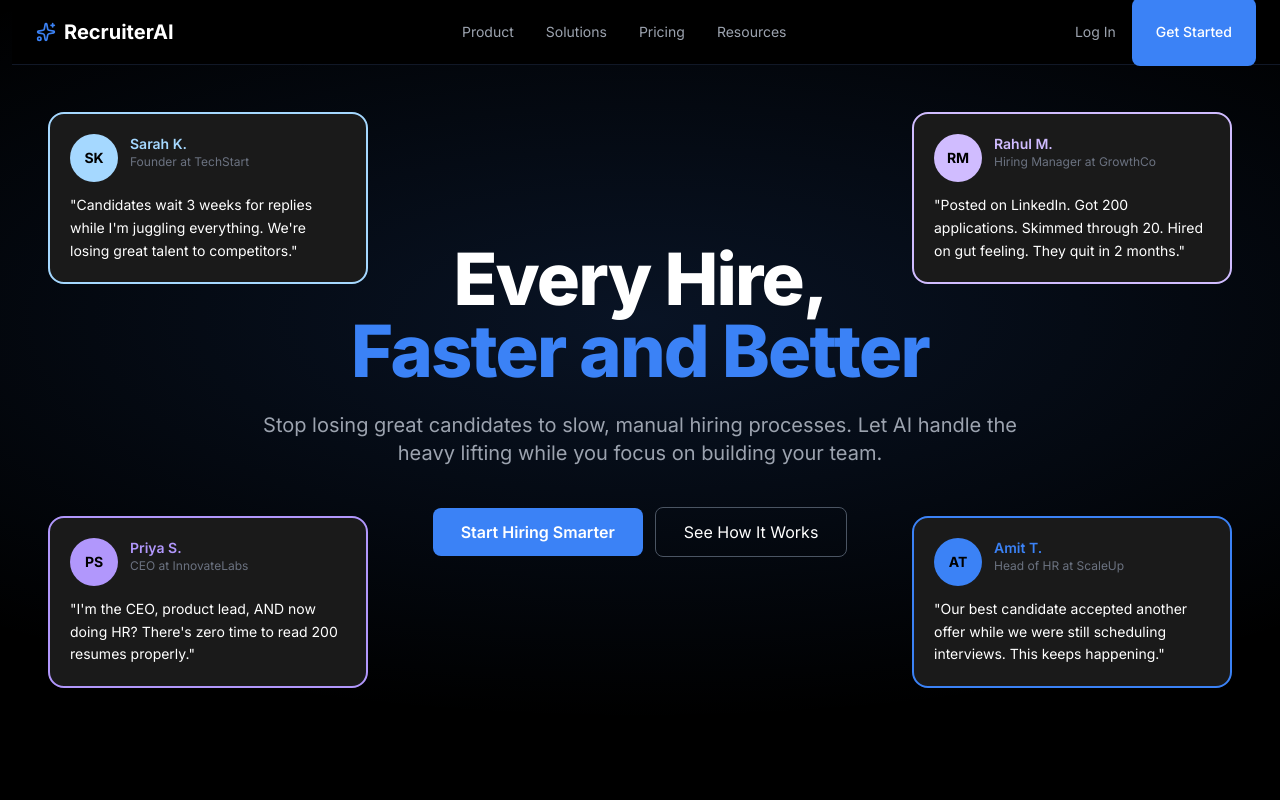
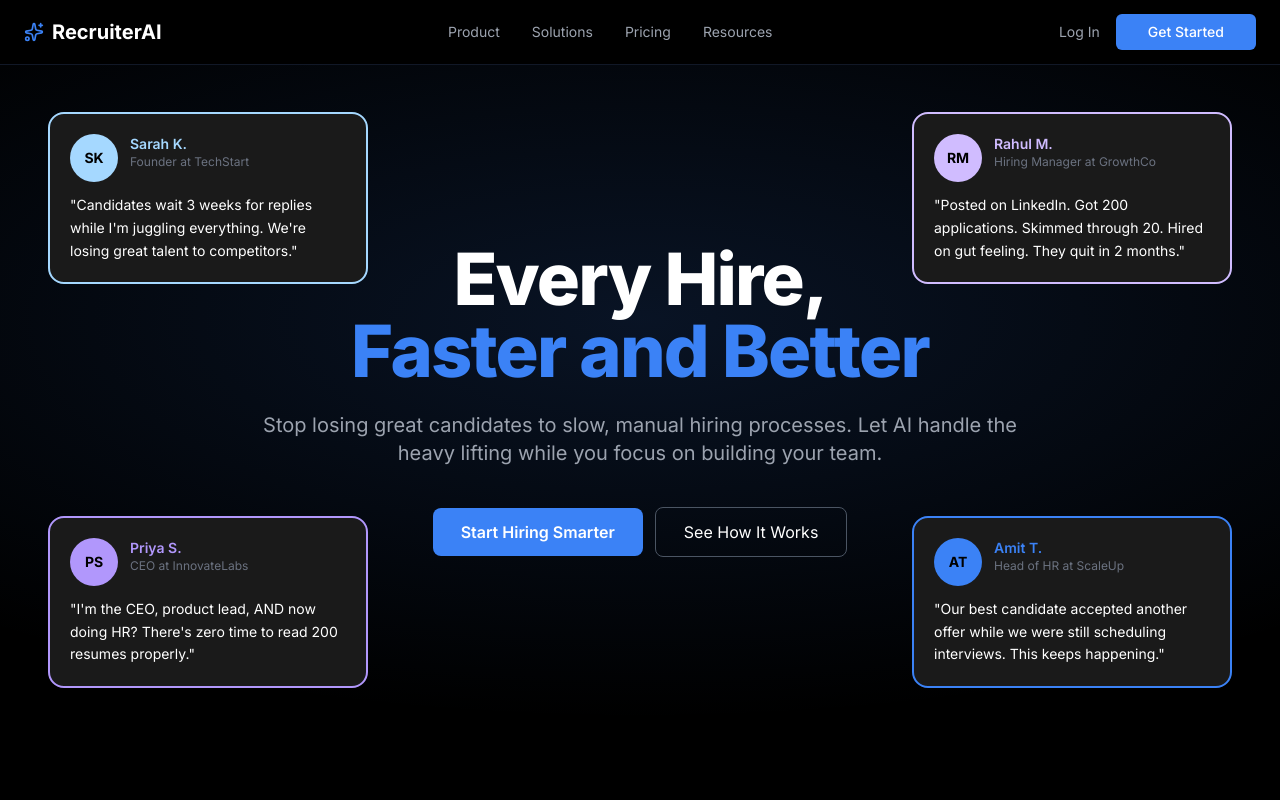
Before and after one commit to vishalm342/Recruiter-AI, a Next.js app in the folder recruiterai-landing/: page / in a window 1280 px wide. Shown: the top 800 px of the page. Built offline with nearby package versions, Linux system fonts and the light colour scheme.

Commit message:
fix: Adjust Navbar styles for consistent layout and button sizing

```diff
--- a/recruiterai-landing/src/components/Navbar.tsx
+++ b/recruiterai-landing/src/components/Navbar.tsx
@@ -17,7 +17,7 @@ export default function Navbar() {
 
   return (
     <nav
-      className={`fixed top-0 left-3 right-0 z-[1000] bg-black border-b border-gray-900 transition-shadow duration-300 ${isScrolled ? "shadow-lg shadow-black/50" : ""
+      className={`fixed top-0 left-0 right-0 z-[1000] bg-black border-b border-gray-900 transition-shadow duration-300 ${isScrolled ? "shadow-lg shadow-black/50" : ""
         }`}
     >
       <div className="max-w-7xl mx-auto px-6">
@@ -42,7 +42,7 @@ export default function Navbar() {
             <button className="text-sm text-gray-400 hover:text-white transition-colors hidden sm:block">
               Log In
             </button>
-            <button className="bg-[#3B82F6] text-white text-sm font-medium px-6 py-6 rounded-lg hover:bg-[#5B9EF8] transition-colors">
+            <button className="bg-[#3B82F6] text-white text-sm font-medium px-8 py-2 rounded-md hover:bg-[#5B9EF8] transition-colors">
               Get Started
             </button>
           </div>
```
